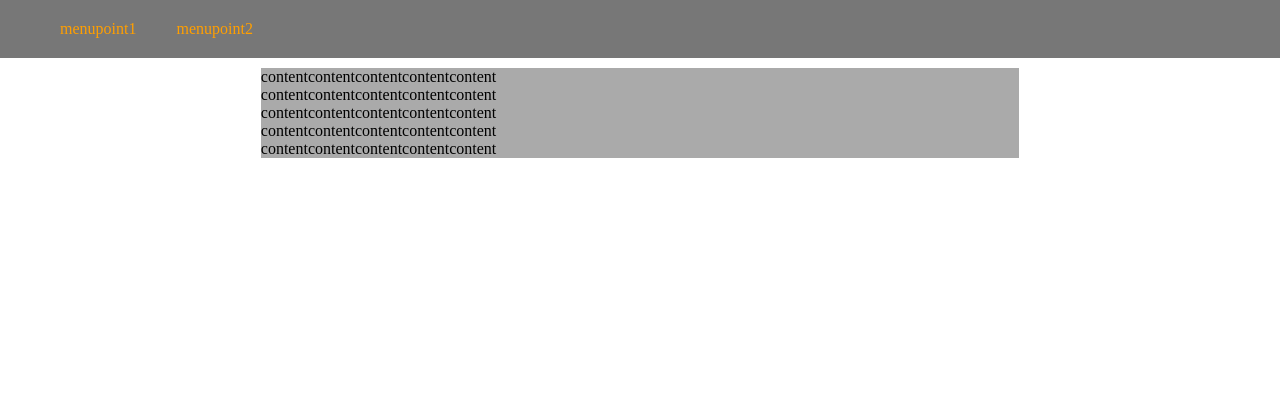
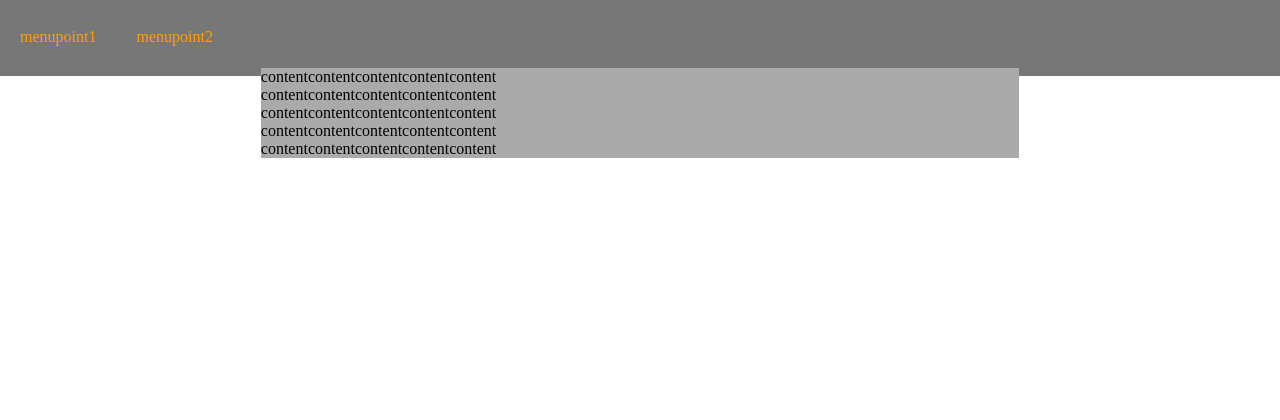
Before and after one commit to SupraLP/School-Material-management, a PHP site: page / in a window 1280 px wide. Shown: the top 420 px of the page. Run offline with PHP 8.4, Linux system fonts and the light colour scheme; data that the repository does not hold is empty.

Commit message:
changed menu to nonfixed

```diff
--- a/styles/menu.css
+++ b/styles/menu.css
@@ -3,8 +3,9 @@ ul#menu {
 	grid-rows: 1 / 2;
     list-style-type: none;
 	background-color: #777777;
-	margin: 0px;
-	position: fixed;
+    margin: -8px;
+    padding: 0px;
+    overflow: visible;
 	top: 0px;
 	left: 0px;
 	right: 0px;
@@ -14,6 +15,7 @@ ul#menu {
 
 li#menu {
 	float: left;
+	margin-top: 8px;
 	padding: 20px;
 }
 
```
